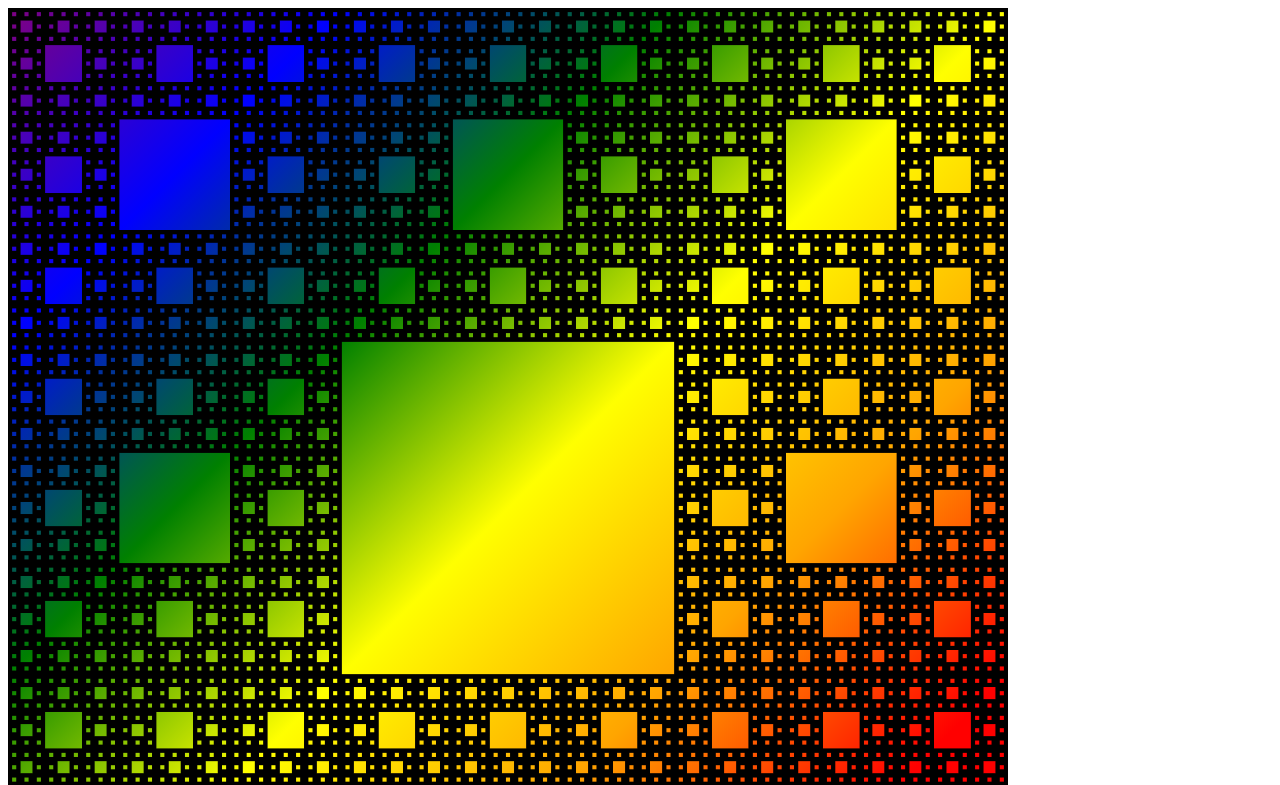
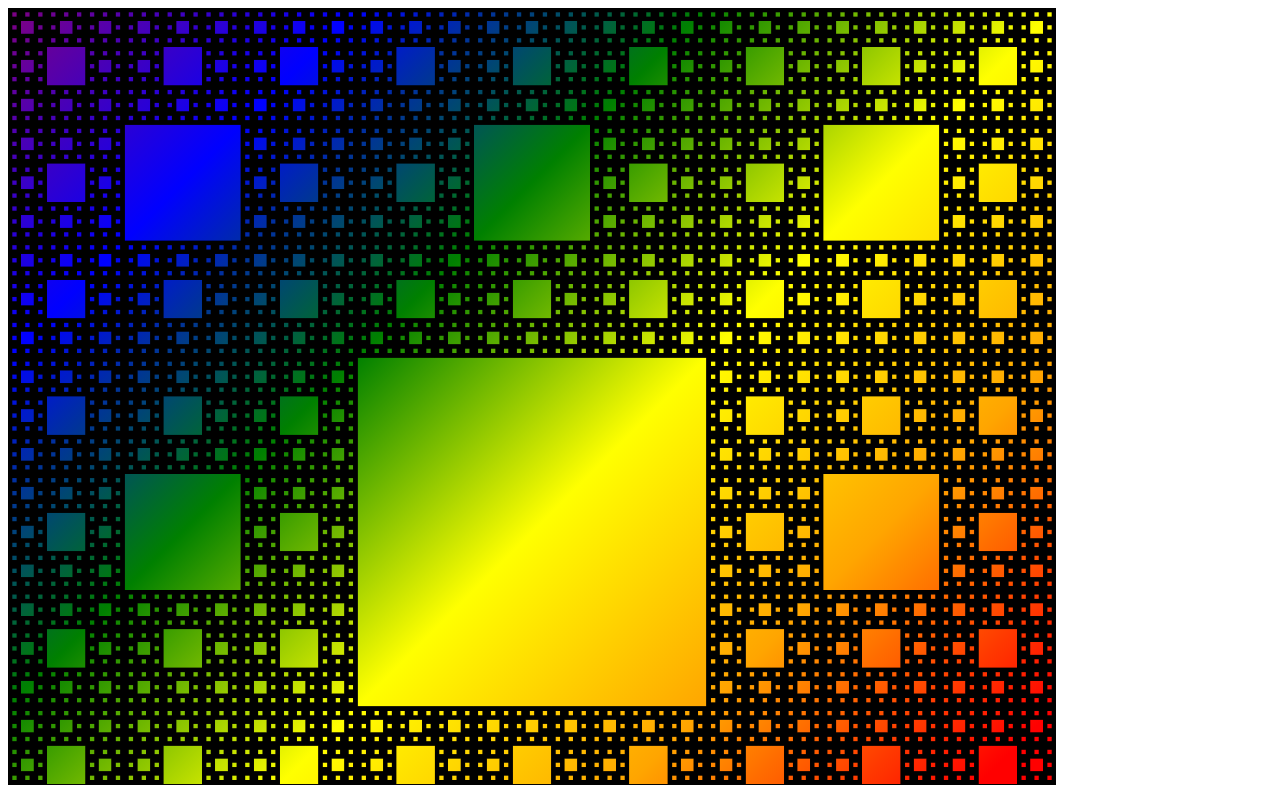
Before and after one commit to faheywf/fractals, a website built with Parcel: page index.html in a window 1280 px wide. Shown: the top 785 px of the page. Built offline with nearby package versions, Linux system fonts and the light colour scheme.

Commit message:
mucking about with the canvas

```diff
--- a/index.html
+++ b/index.html
@@ -6,7 +6,7 @@
 
   <body>
     <div id="app">
-        <canvas id="canvas" width="1000" height="1000"></canvas>
+        <canvas id="canvas" width="1048" height="1048"></canvas>
     </div>
 
     <div>
--- a/src/index.ts
+++ b/src/index.ts
@@ -1,14 +1,29 @@
 type FillStyle = string | CanvasGradient | CanvasPattern;
 
-const filename = document.getElementById('filename');
-const btn = document.getElementById('download');
-const canvas: HTMLCanvasElement = document.getElementById(
-  "canvas"
-) as HTMLCanvasElement;
-const ctx = canvas.getContext("2d");
+// from https://www.html5rocks.com/en/tutorials/canvas/hidpi/
+function setupCanvas(canvas : HTMLCanvasElement) : CanvasRenderingContext2D {
+  // Get the device pixel ratio, falling back to 1.
+  const dpr = 1 // window.devicePixelRatio || 1;
+  // Get the size of the canvas in CSS pixels.
+  const rect = canvas.getBoundingClientRect();
+  // Give the canvas pixel dimensions of their CSS
+  // size * the device pixel ratio.
+  canvas.width = rect.width * dpr;
+  canvas.height = rect.height * dpr;
+  const ctx = canvas.getContext('2d');
+  // Scale all drawing operations by the dpr, so you
+  // don't have to worry about the difference.
+  ctx.scale(dpr, dpr);
+  return ctx;
+}
+
+const filename = document.getElementById('filename') as HTMLInputElement;
+const btn = document.getElementById('download') as HTMLAnchorElement;
+const canvas = document.getElementById("canvas") as HTMLCanvasElement;
+const ctx = setupCanvas(canvas);
 
 function saveImage() {
-  btn.setAttribute('download', filename.textContent);
+  btn.setAttribute('download', filename.value);
   btn.setAttribute('href', canvas.toDataURL());
 }
 btn.onclick = saveImage;
@@ -30,12 +45,11 @@ class Square {
   }
 }
 
-function gradientMaker(canvas: HTMLCanvasElement, colors: string[]): CanvasGradient {
-  const ctx = canvas.getContext("2d");
+function gradientMaker(ctx: CanvasRenderingContext2D, colors: string[]): CanvasGradient {
   const l = colors.length;
   const g = ctx.createLinearGradient(0, 0, canvas.width, canvas.height);
   colors.map((c, idx) => {
-    g.addColorStop(idx * 1 / l, c);
+    g.addColorStop(idx / l, c);
   });
   return g;
 }
@@ -75,7 +89,7 @@ sierpinski(
   ctx,
   0,
   0,
-  1000,
-  gradientMaker(canvas, ["purple", "blue", "green", "yellow", "orange", "red"]),
+  1048,
+  gradientMaker(ctx, ["purple", "blue", "green", "yellow", "orange", "red"]),
   4
 );
```
